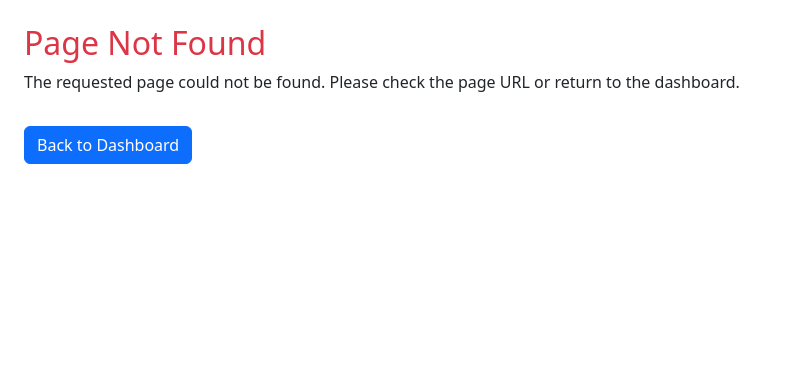
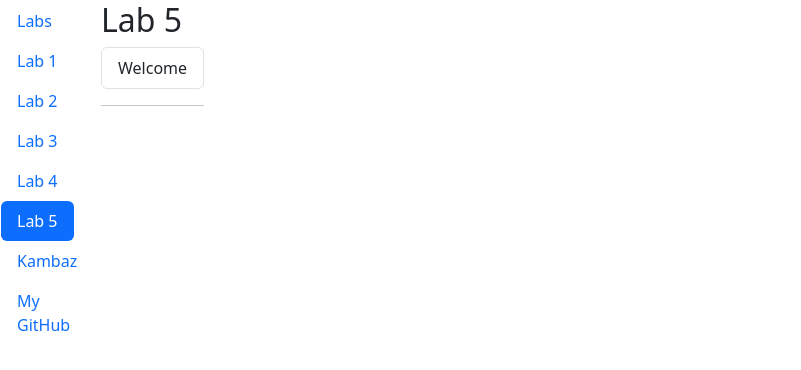
Before and after one commit to hydec5ive/kambaz-next-js, a Next.js app: page /labs/lab5 in a window 1280 px wide. Before the commit this address had no page. Shown: the top 370 px of the page, without its empty margins (0-801 px from the left). Built offline with nearby package versions, Linux system fonts and the light colour scheme.

Commit message:
A5 - Start Lab 5

```diff
--- a/app/labs/TOC.tsx
+++ b/app/labs/TOC.tsx
@@ -22,6 +22,9 @@
         <NavLink href="/labs/lab4" as={Link} className={`nav-link ${pathname.includes("lab4") ? "active" : ""}`}>
           Lab 4 </NavLink> </NavItem>
       <NavItem>
+        <NavLink href="/labs/lab5" as={Link} className={`nav-link ${pathname.includes("lab5") ? "active" : ""}`}>
+          Lab 5 </NavLink> </NavItem>
+      <NavItem>
         <NavLink href="/dashboard" as={Link}>
           Kambaz </NavLink> </NavItem>
       <NavItem>
--- /dev/null
+++ b/app/labs/lab5/page.tsx
@@ -0,0 +1,13 @@
+export default function Lab5() {
+  return (
+    <div id="wd-lab5">
+      <h2>Lab 5</h2>
+      <div className="list-group">
+        <a href="http://localhost:4000/lab5/welcome" className="list-group-item">
+          Welcome
+        </a>
+      </div>
+      <hr />
+    </div>
+  );
+}
--- a/app/labs/page.tsx
+++ b/app/labs/page.tsx
@@ -22,6 +22,10 @@
             Lab 4: State Management </Link>
         </li>
         <li>
+          <Link href="/labs/lab5" id="wd-lab5-link">
+            Lab 5: HTTP Client </Link>
+        </li>
+        <li>
           <Link href="/dashboard" id="wd-kambaz-link">
             Kambaz </Link>
         </li>
```
